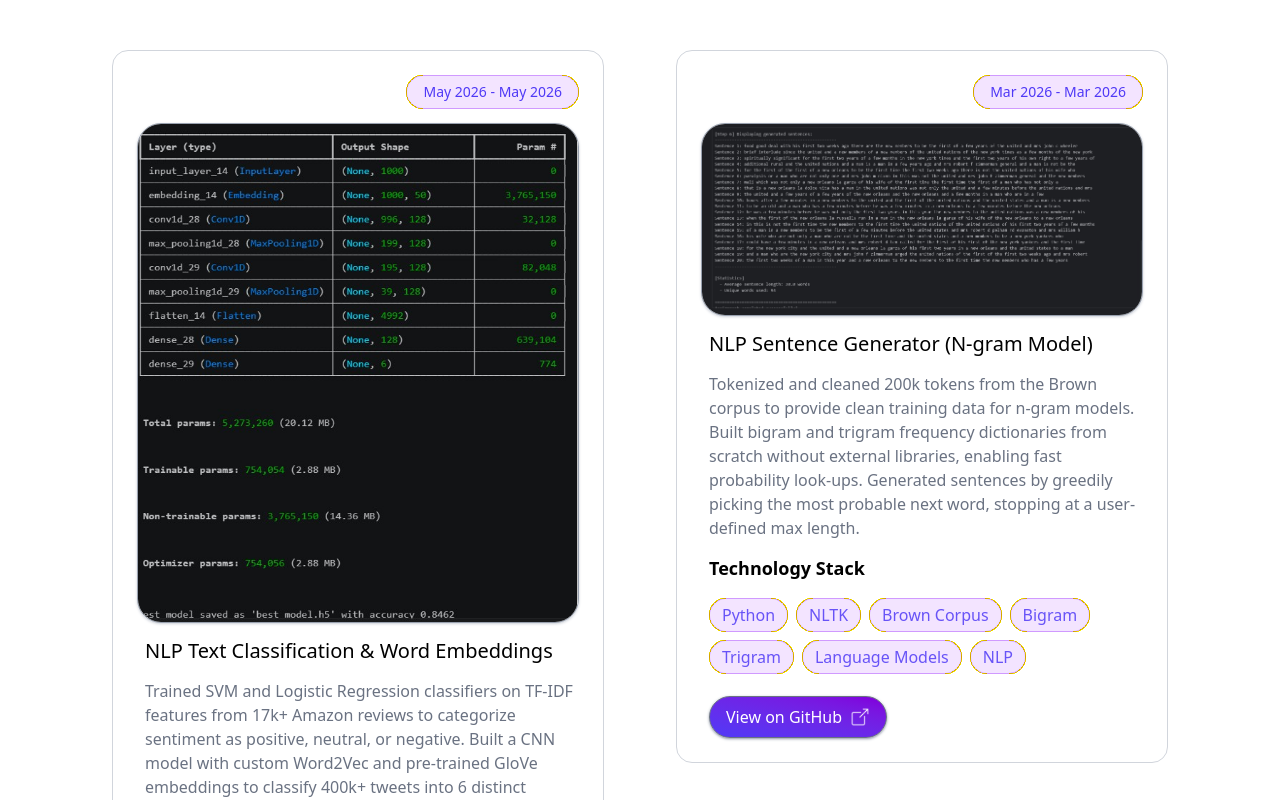
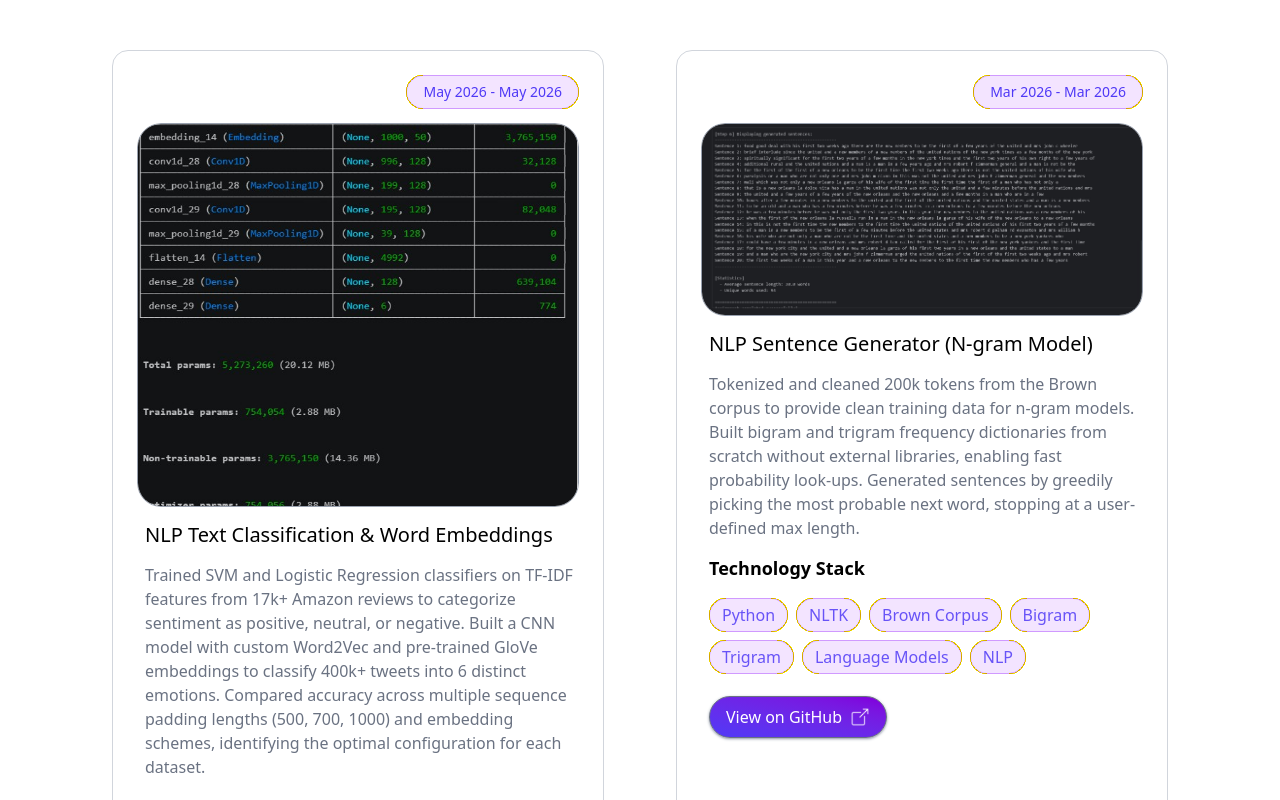
Before and after one commit to Mariam-Amro-2005/Portfolio, a Next.js app: page /ai in a window 1280 px wide. Shown: the part 5560-6360 px from the top of the page. Built offline with nearby package versions, Linux system fonts and the light colour scheme.

Commit message:
projects card to grid full

```diff
--- a/src/components/ui/ProjectCard.tsx
+++ b/src/components/ui/ProjectCard.tsx
@@ -12,7 +12,7 @@ export default function ProjectCard(data: ProjectItem) {
 
     return (
         <Container>
-            <div id="projectCard" className={`w-full max-w-full border h-auto rounded-2xl p-6
+            <div id="projectCard" className={`w-full max-w-full border h-full rounded-2xl p-6
                 flex flex-col justify-start gap-3.5 font-sans transition-all duration-300
                 ease-out hover:-translate-y-3 hover:shadow-2xl transform
                 border-gray-300 hover:bg-linear-to-br hover:from-indigo-300/50 hover:border-purple-400/50 hover:text-indigo-600 dark:hover:border-blue-800 dark:border-gray-700 dark:text-white dark:hover:text-blue-600 dark:bg-linear-to-b dark:md:bg-linear-to-br dark:from-gray-800/90 dark:from-35% dark:md:from-15% dark:via-black/10 dark:to-gray-900 dark:to-70% dark:md:to-90%`}>
@@ -22,13 +22,15 @@ export default function ProjectCard(data: ProjectItem) {
                         border-purple-400/70 bg-purple-400/20 text-indigo-600 dark:border-blue-900 dark:bg-linear-to-b dark:from-gray-800 dark:to-blue-900/50 dark:text-gray-300`}>
                         {data.startDate} - {data.endDate}
                     </p>
+                    <div className="w-full max-h-96 overflow-hidden rounded-3xl">
                         <Image
                             src={data.image || "/no-image.jpeg"}
                             alt={data.title ? `${data.title[lang]} screenshot` : "Project Image"}
                             width={1000} height={1000}
-                        className="object-cover rounded-3xl w-full h-auto border border-gray-400 shadow shadow-gray-300 shadow-2xsm"
+                            className="object-cover rounded-3xl w-full h-full border border-gray-400 shadow shadow-gray-300 shadow-2xsm"
                             priority={true}
                         />
+                    </div>
                 </div>
 
                 <div id="headings" className="flex flex-col justify-start text-start gap-3.5 pl-2 w-full">
```
Lines whose indentation alone changed are shown as unchanged.
